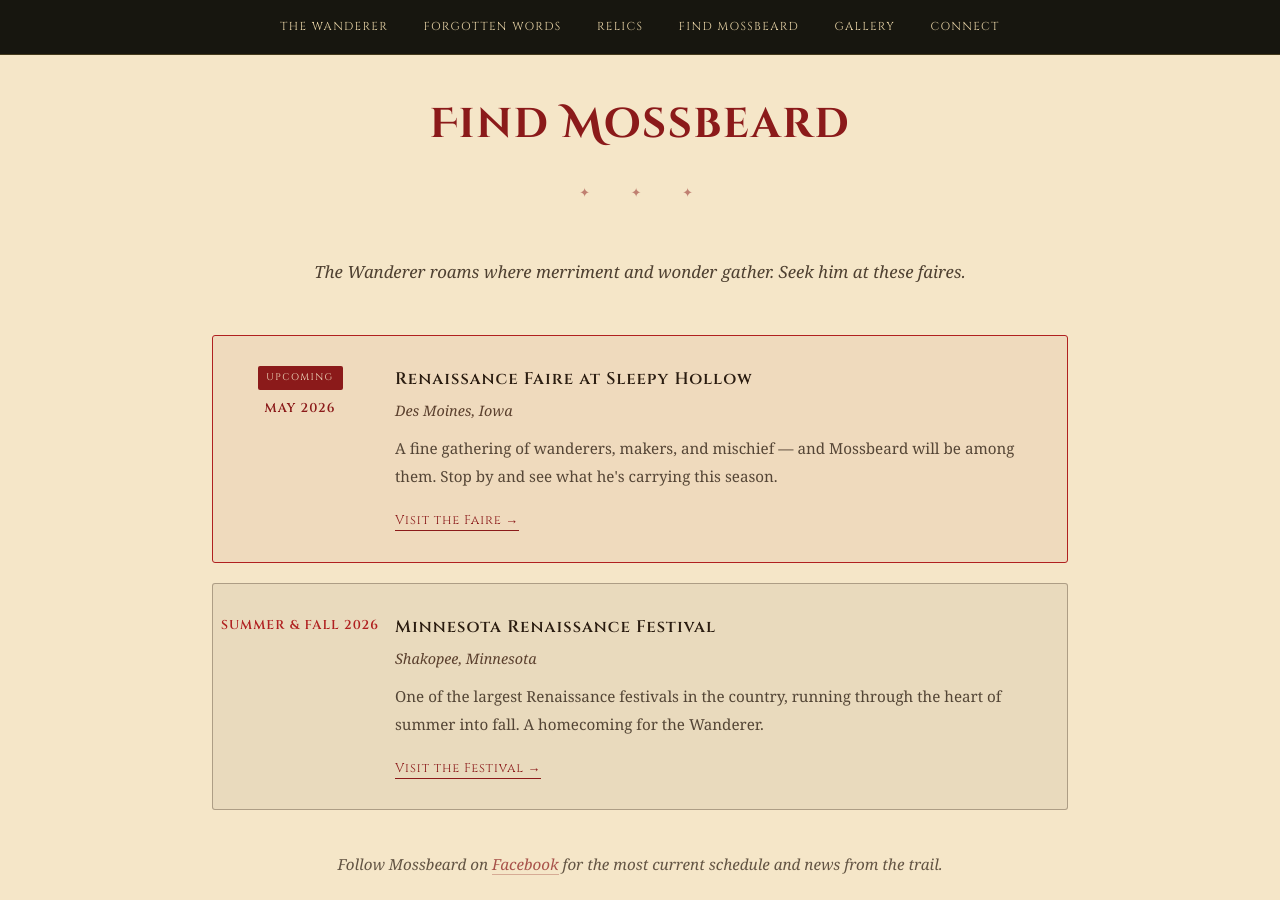
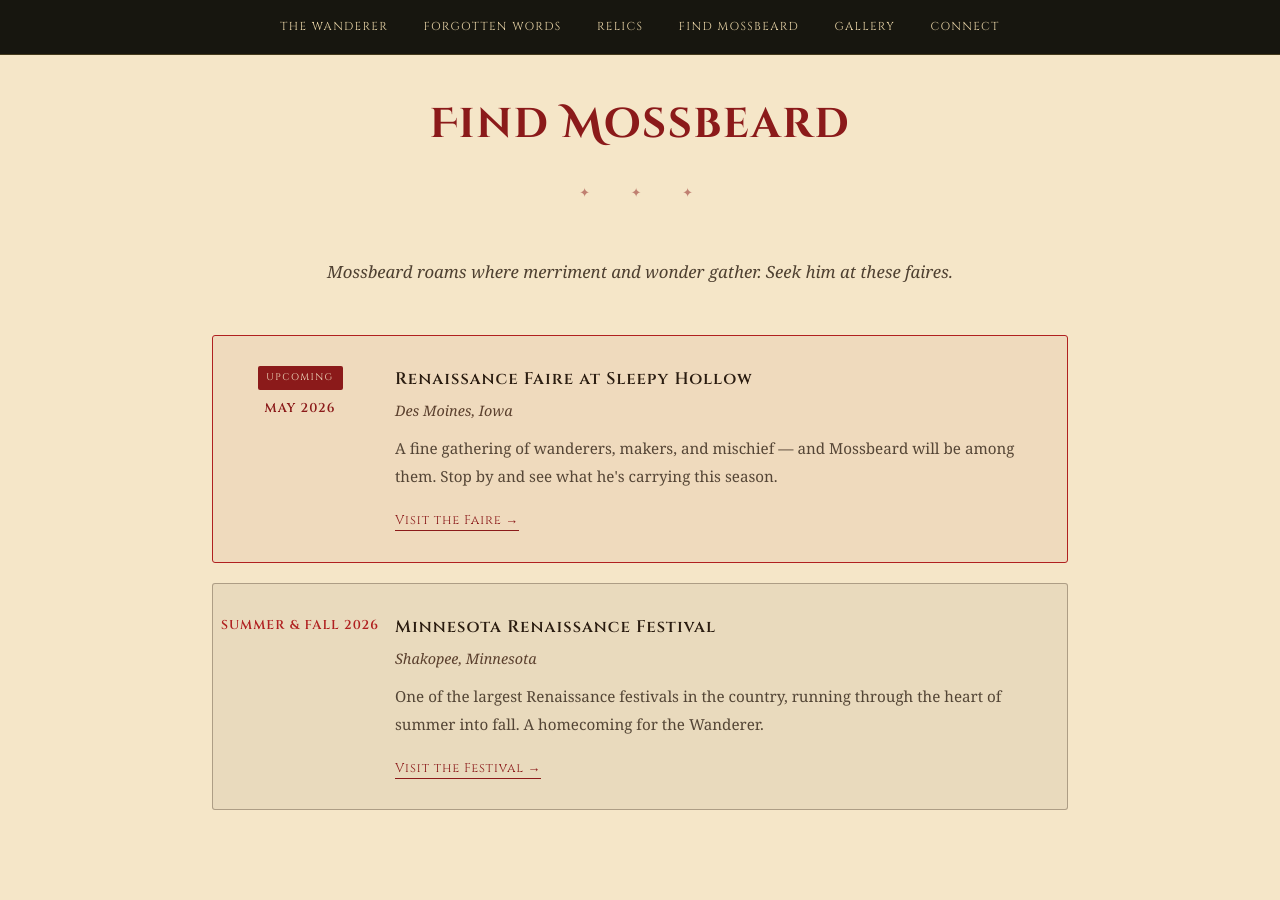
Before and after one commit to jayhaase/mossbeard, a Jekyll site: the page built from index.html, in a window 1280 px wide and 900 px high, scrolled down 3725 px. Built offline with Jekyll 4.4.1, drawn with Linux system fonts in a browser that asks for light colours; some web fonts are replaced.

Commit message:
Content updates

```diff
--- a/index.html
+++ b/index.html
@@ -102,7 +102,7 @@
     <div class="container">
       <h2>Find Mossbeard</h2>
       <div class="divider divider-crimson" aria-hidden="true">&#10022; &nbsp; &#10022; &nbsp; &#10022;</div>
-      <p class="section-intro">The Wanderer roams where merriment and wonder gather. Seek him at these faires.</p>
+      <p class="section-intro">Mossbeard roams where merriment and wonder gather. Seek him at these faires.</p>
 
       <div class="appearances">
         {% for appearance in site.data.appearances %}
@@ -122,10 +122,6 @@
         </div>
         {% endfor %}
       </div>
-
-      <p class="appearances-footer">
-        Follow Mossbeard on <a href="https://www.facebook.com/people/Mossbeard-the-Wanderer/61580016592890/" target="_blank" rel="noopener">Facebook</a> for the most current schedule and news from the trail.
-      </p>
     </div>
   </section>
 
```
Also changed, not shown: .claude/settings.local.json.
